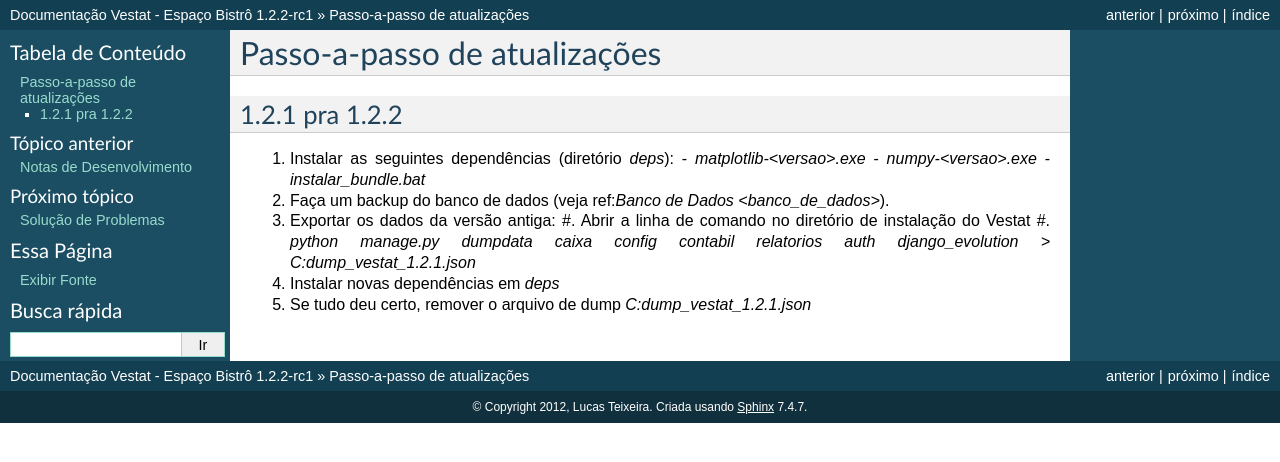
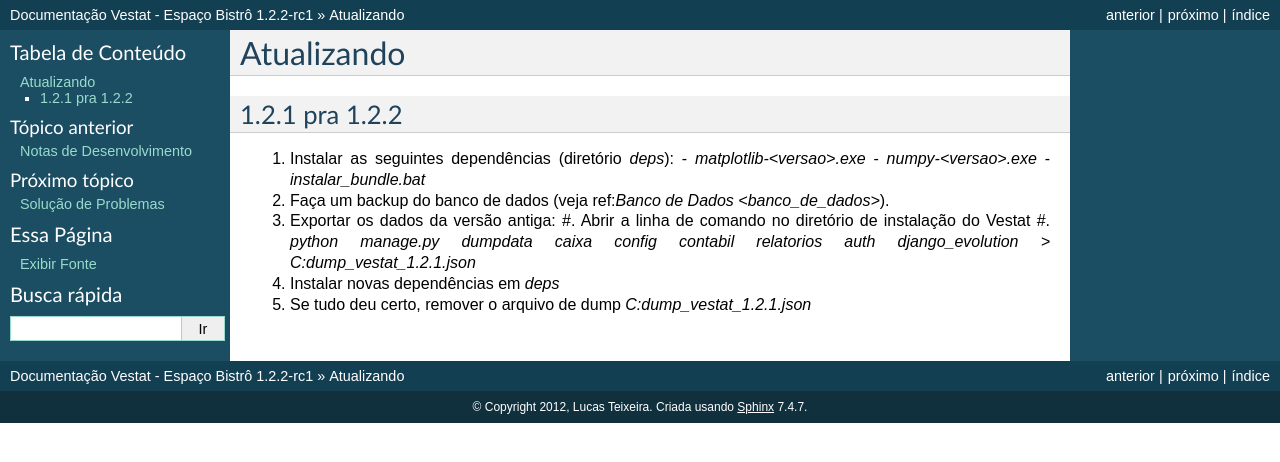
Before and after one commit to duasfl8r/vestat, a Sphinx documentation site: the page built from docs/atualizar.rst, in a window 1280 px wide. Shown: the top 462 px of the page. Built offline with Sphinx 7.4.7, drawn with Linux system fonts in a browser that asks for light colours; formulas are drawn with MathJax 3.

Commit message:
muda título do atualizar.rst

```diff
--- a/docs/atualizar.rst
+++ b/docs/atualizar.rst
@@ -1,6 +1,6 @@
-#############################
-Passo-a-passo de atualizações
-#############################
+###########
+Atualizando
+###########
 
 1.2.1 pra 1.2.2
 ===============
```
